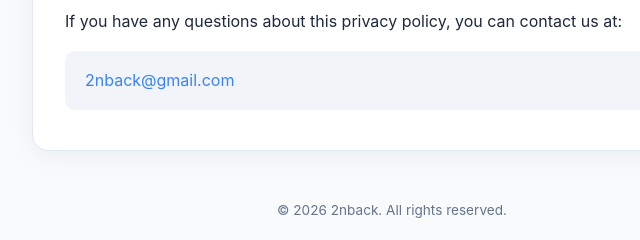
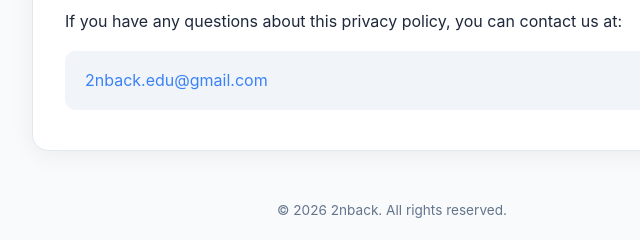
Before and after one commit to 2nbackedu/2nback-privacy-policy, a plain HTML site: page index.html in a window 1280 px wide. Shown: the part 1118-1358 px from the top of the page, 248-888 px from the left. Drawn offline with Linux system fonts and the light colour scheme.

Commit message:
edit email typo

```diff
--- a/index.html
+++ b/index.html
@@ -125,7 +125,7 @@
     <h2>Contact Us</h2>
     <p>If you have any questions about this privacy policy, you can contact us at:</p>
     <div class="contact">
-      <a href="mailto:2nback.edu@gmail.com">2nback@gmail.com</a>
+      <a href="mailto:2nback.edu@gmail.com">2nback.edu@gmail.com</a>
     </div>
   </div>
 
```
